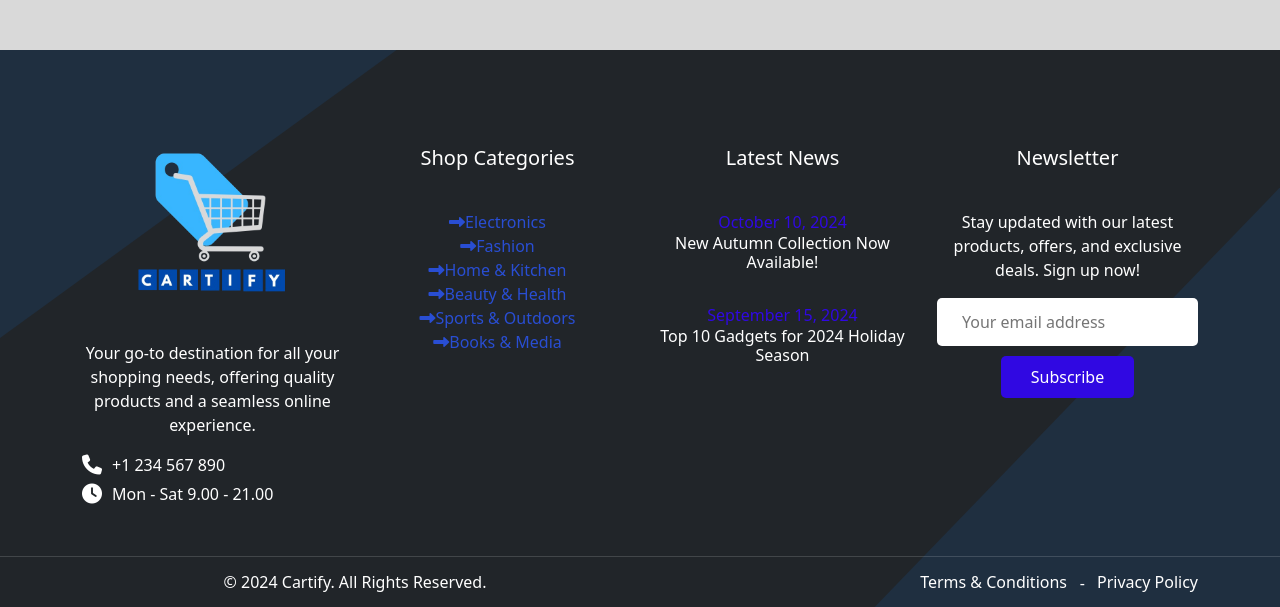
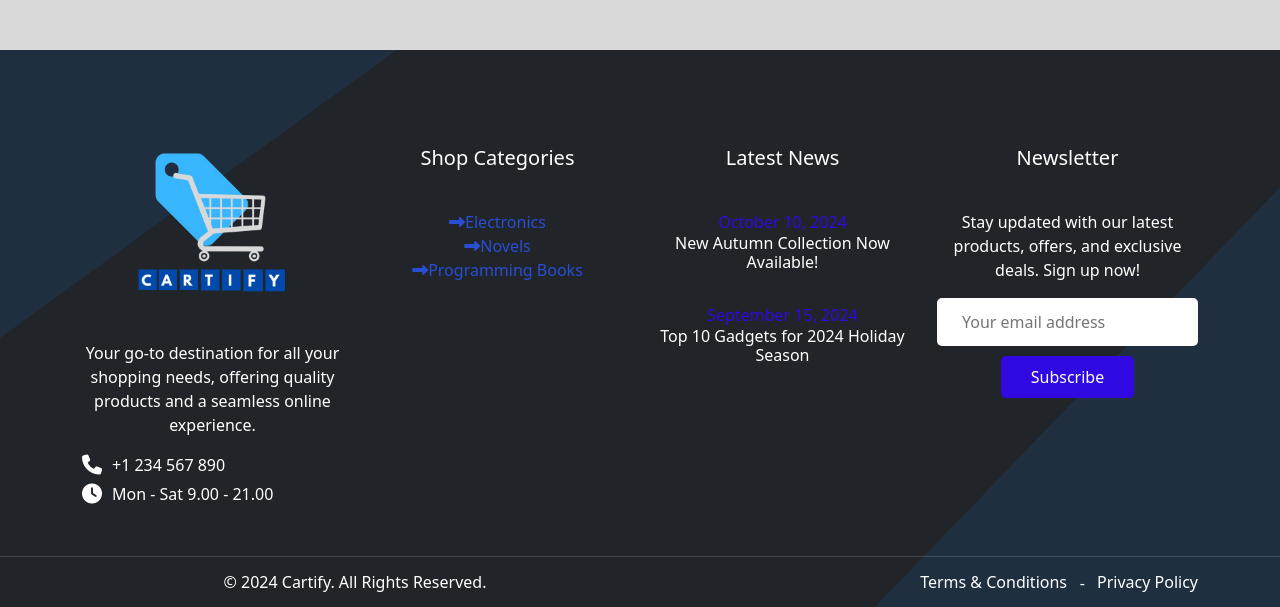
Before and after one commit to scriptspectra/Django-Ecommerce-App-1, a Django app: page / in a window 1280 px wide. Shown: the part 3510-4117 px from the top of the page. Run offline with Django 5.2, Linux system fonts and the light colour scheme; data comes from the database, SQL or seed files in the repository; some libraries are stand-ins or nearby versions.

Commit message:
final edit!

```diff
--- a/payments/templates/shipped_dash.html
+++ b/payments/templates/shipped_dash.html
@@ -782,11 +782,11 @@
                                     <div class="widget-content-outer">
                                         <div class="widget-content-wrapper">
                                             <div class="widget-content-left">
-                                                <div class="widget-heading">Total Orders</div>
+                                                <div class="widget-heading">Total Views</div>
                                                 <div class="widget-subheading">Last year expenses</div>
                                             </div>
                                             <div class="widget-content-right">
-                                                <div class="widget-numbers text-success">1896</div>
+                                                <div class="widget-numbers text-success" id="count"></div>
                                             </div>
                                         </div>
                                     </div>
--- a/store/templates/base.html
+++ b/store/templates/base.html
@@ -259,12 +259,9 @@
                         <center>
                             <h5 class="widget-title">Shop Categories</h5>
                             <ul class="shop-link-list">
-                              <li><a href="#"><i class="fas fa-long-arrow-alt-right"></i>Electronics</a></li>
-                              <li><a href="#"><i class="fas fa-long-arrow-alt-right"></i>Fashion</a></li>
-                              <li><a href="#"><i class="fas fa-long-arrow-alt-right"></i>Home & Kitchen</a></li>
-                              <li><a href="#"><i class="fas fa-long-arrow-alt-right"></i>Beauty & Health</a></li>
-                              <li><a href="#"><i class="fas fa-long-arrow-alt-right"></i>Sports & Outdoors</a></li>
-                              <li><a href="#"><i class="fas fa-long-arrow-alt-right"></i>Books & Media</a></li>
+                              <li><a href="{% url 'category' 'Electronics' %}"><i class="fas fa-long-arrow-alt-right"></i>Electronics</a></li>
+                              <li><a href="{% url 'category' 'Novels' %}"><i class="fas fa-long-arrow-alt-right"></i>Novels</a></li>
+                              <li><a href="{% url 'category' 'Programming-Books' %}"><i class="fas fa-long-arrow-alt-right"></i>Programming Books</a></li>
                             </ul>
                         </center>
                     </div>
--- a/store/templates/home.html
+++ b/store/templates/home.html
@@ -68,7 +68,7 @@
 
 
 <!-- Carousel wrapper -->
-<div id="carouselMultiItemExample" data-mdb-carousel-init class="carousel slide carousel-dark text-center" data-mdb-ride="carousel">
+<div id="carouselMultiItemExample" data-mdb-carousel-init class="carousel slide carousel-dark text-center" data-mdb-carousel-init class="carousel slide carousel-dark text-center" data-mdb-ride="carousel" data-mdb-interval="3000">
   <!-- Controls -->
   <div class="d-flex justify-content-center mb-4">
     <button data-mdb-button-init class="carousel-control-prev position-relative" type="button"
```
